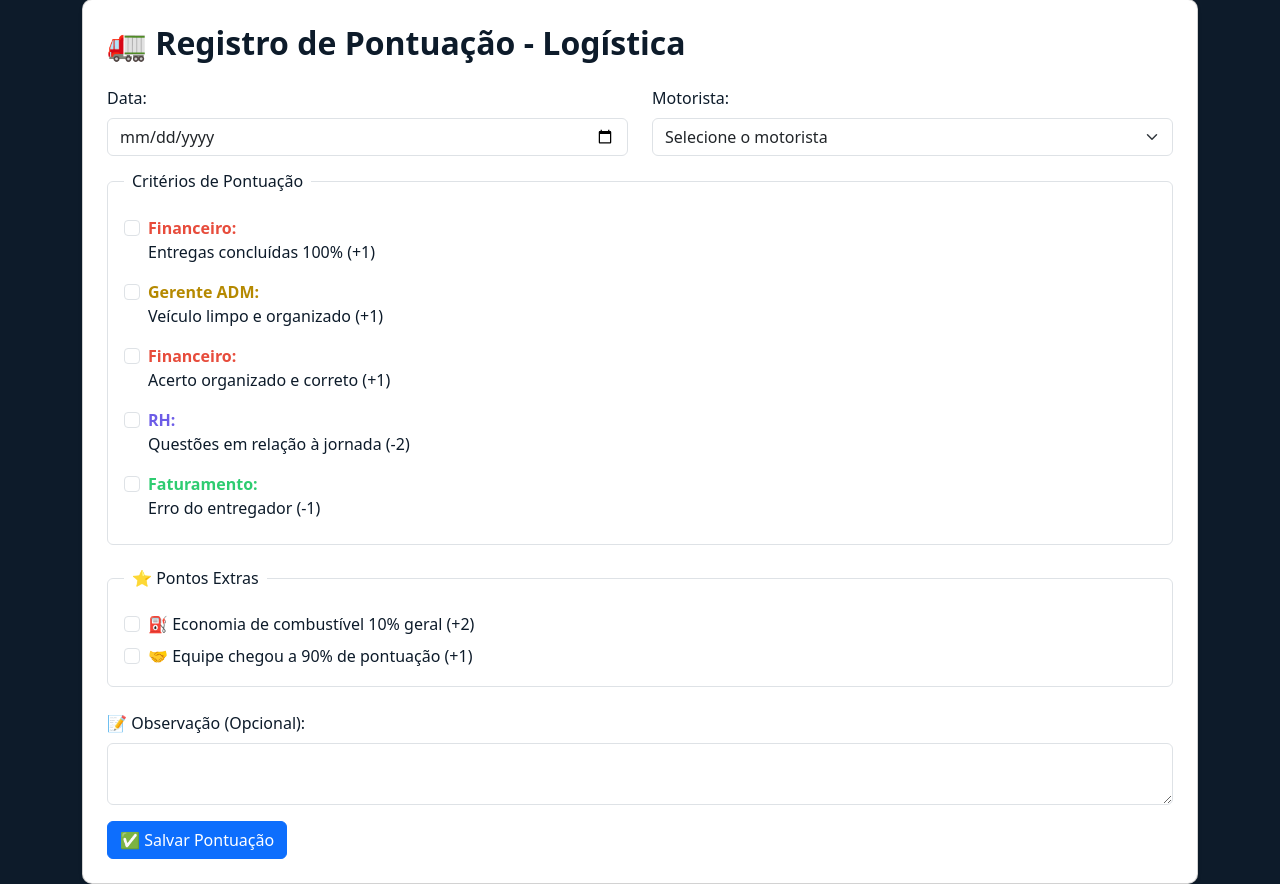
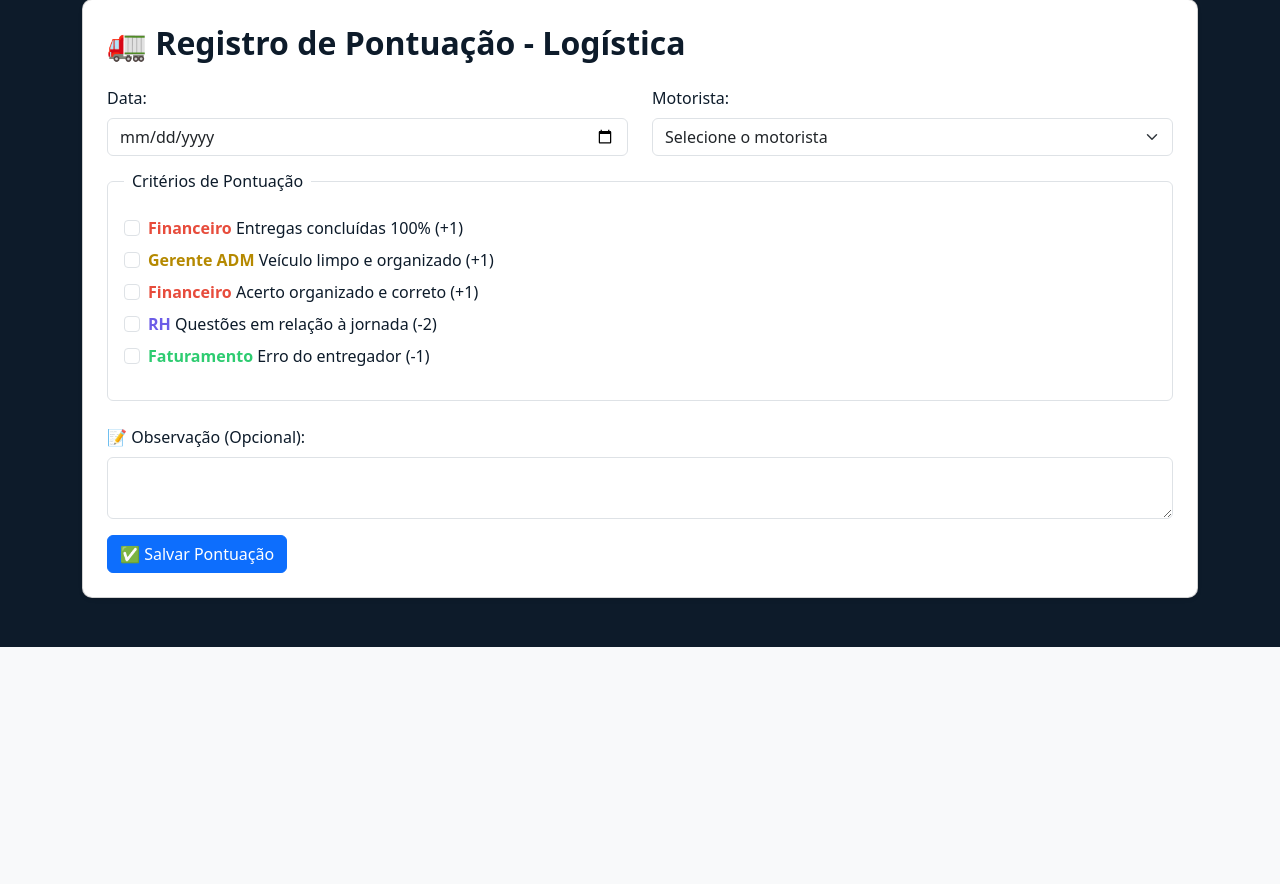
Before and after one commit to Luangscruznfe/pontuacao-confie, a Flask app: page /logistica in a window 1280 px wide. Shown: the part 153-1037 px from the top of the page. After the commit the page ends 800 px from the top, so only its background shows below. Run offline with Flask 3, Linux system fonts and the light colour scheme; some libraries are stand-ins or nearby versions.

Commit message:
reparo loja

```diff
--- a/templates/logistica.html
+++ b/templates/logistica.html
@@ -28,56 +28,39 @@
     </div>
 
     <fieldset class="border p-3 rounded mb-4">
-      <legend class="float-none w-auto px-2 h6">Critérios de Pontuação</legend>
+  <legend class="float-none w-auto px-2 h6">Critérios de Pontuação</legend>
 
-      <div class="form-check mb-3">
-        <input class="form-check-input" type="checkbox" name="criterios" value="A" id="checkA">
-        <label class="form-check-label" for="checkA">
-          <strong class="setor-financeiro">Financeiro:</strong><br>
-          Entregas concluídas 100% (+1)
-        </label>
-      </div>
-      <div class="form-check mb-3">
-        <input class="form-check-input" type="checkbox" name="criterios" value="B" id="checkB">
-        <label class="form-check-label" for="checkB">
-          <strong class="setor-gerente">Gerente ADM:</strong><br>
-          Veículo limpo e organizado (+1)
-        </label>
-      </div>
-      <div class="form-check mb-3">
-        <input class="form-check-input" type="checkbox" name="criterios" value="C" id="checkC">
-        <label class="form-check-label" for="checkC">
-          <strong class="setor-financeiro">Financeiro:</strong><br>
-          Acerto organizado e correto (+1)
-        </label>
-      </div>
-      <div class="form-check mb-3">
-        <input class="form-check-input" type="checkbox" name="criterios" value="D" id="checkD">
-        <label class="form-check-label" for="checkD">
-          <strong class="setor-rh">RH:</strong><br>
-          Questões em relação à jornada (-2)
-        </label>
-      </div>
-      <div class="form-check mb-2">
-        <input class="form-check-input" type="checkbox" name="criterios" value="E" id="checkE">
-        <label class="form-check-label" for="checkE">
-          <strong class="setor-faturamento">Faturamento:</strong><br>
-          Erro do entregador (-1)
-        </label>
-      </div>
-    </fieldset>
+  <div class="form-check mb-2">
+    <span class="setor-financeiro">Financeiro</span>
+    <input class="form-check-input" type="checkbox" name="A" value="1" id="A">
+    <label class="form-check-label" for="A">Entregas concluídas 100% (+1)</label>
+  </div>
 
-    <fieldset class="border p-3 rounded mb-4">
-      <legend class="float-none w-auto px-2 h6">⭐ Pontos Extras</legend>
-      <div class="form-check mb-2">
-        <input class="form-check-input" type="checkbox" name="extras" value="meta" id="meta">
-        <label class="form-check-label" for="meta">⛽ Economia de combustível 10% geral (+2)</label>
-      </div>
-      <div class="form-check">
-        <input class="form-check-input" type="checkbox" name="extras" value="equipe90" id="equipe90">
-        <label class="form-check-label" for="equipe90">🤝 Equipe chegou a 90% de pontuação (+1)</label>
-      </div>
-    </fieldset>
+  <div class="form-check mb-2">
+    <span class="setor-gerente">Gerente ADM</span>
+    <input class="form-check-input" type="checkbox" name="B" value="1" id="B">
+    <label class="form-check-label" for="B">Veículo limpo e organizado (+1)</label>
+  </div>
+
+  <div class="form-check mb-2">
+    <span class="setor-financeiro">Financeiro</span>
+    <input class="form-check-input" type="checkbox" name="C" value="1" id="C">
+    <label class="form-check-label" for="C">Acerto organizado e correto (+1)</label>
+  </div>
+
+  <div class="form-check mb-2">
+    <span class="setor-rh">RH</span>
+    <input class="form-check-input" type="checkbox" name="D" value="-2" id="D">
+    <label class="form-check-label" for="D">Questões em relação à jornada (-2)</label>
+  </div>
+
+  <div class="form-check mb-3">
+    <span class="setor-faturamento">Faturamento</span>
+    <input class="form-check-input" type="checkbox" name="E" value="-1" id="E">
+    <label class="form-check-label" for="E">Erro do entregador (-1)</label>
+  </div>
+</fieldset>
+
 
     <div class="mb-3">
       <label for="observacao" class="form-label">📝 Observação (Opcional):</label>
```
